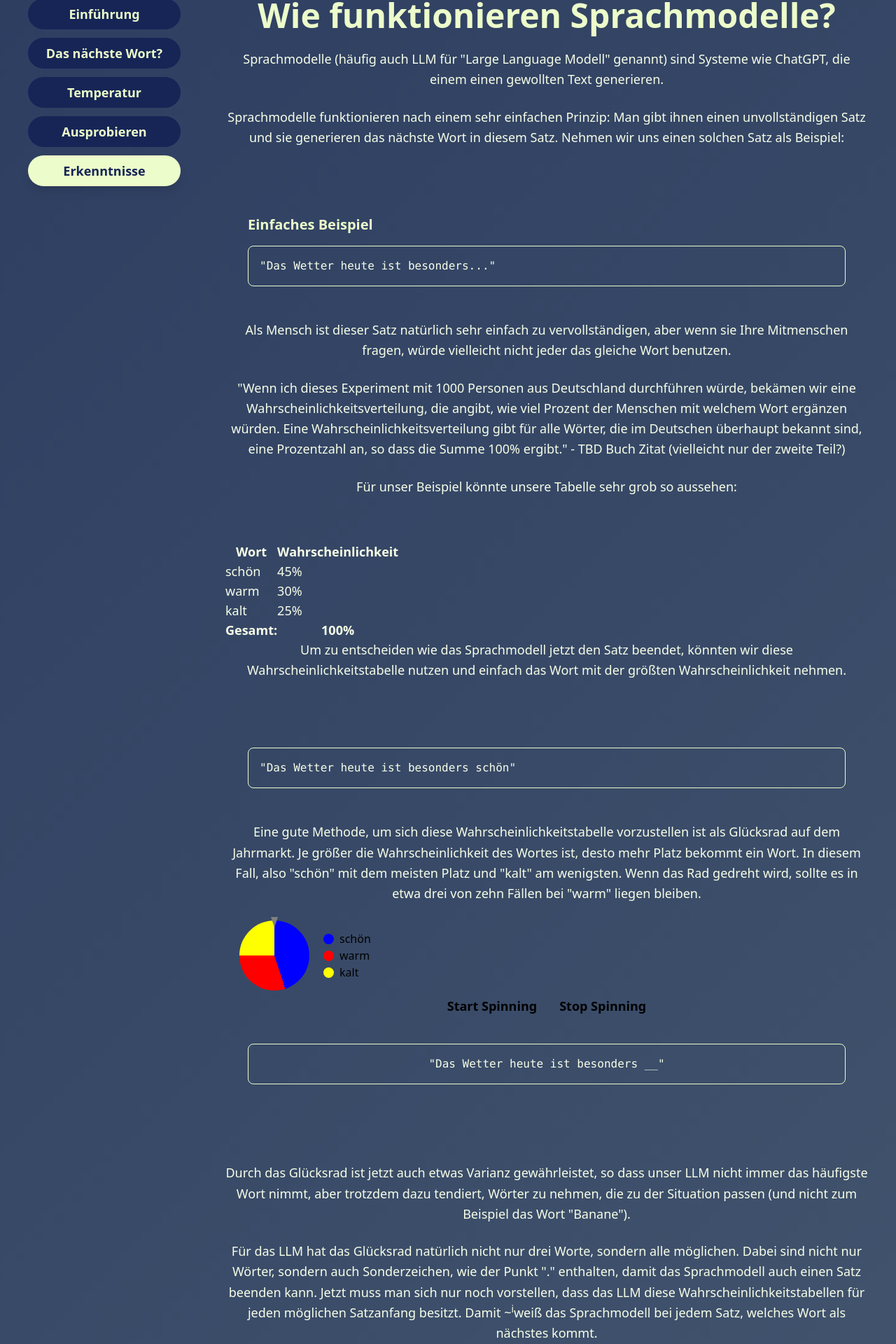
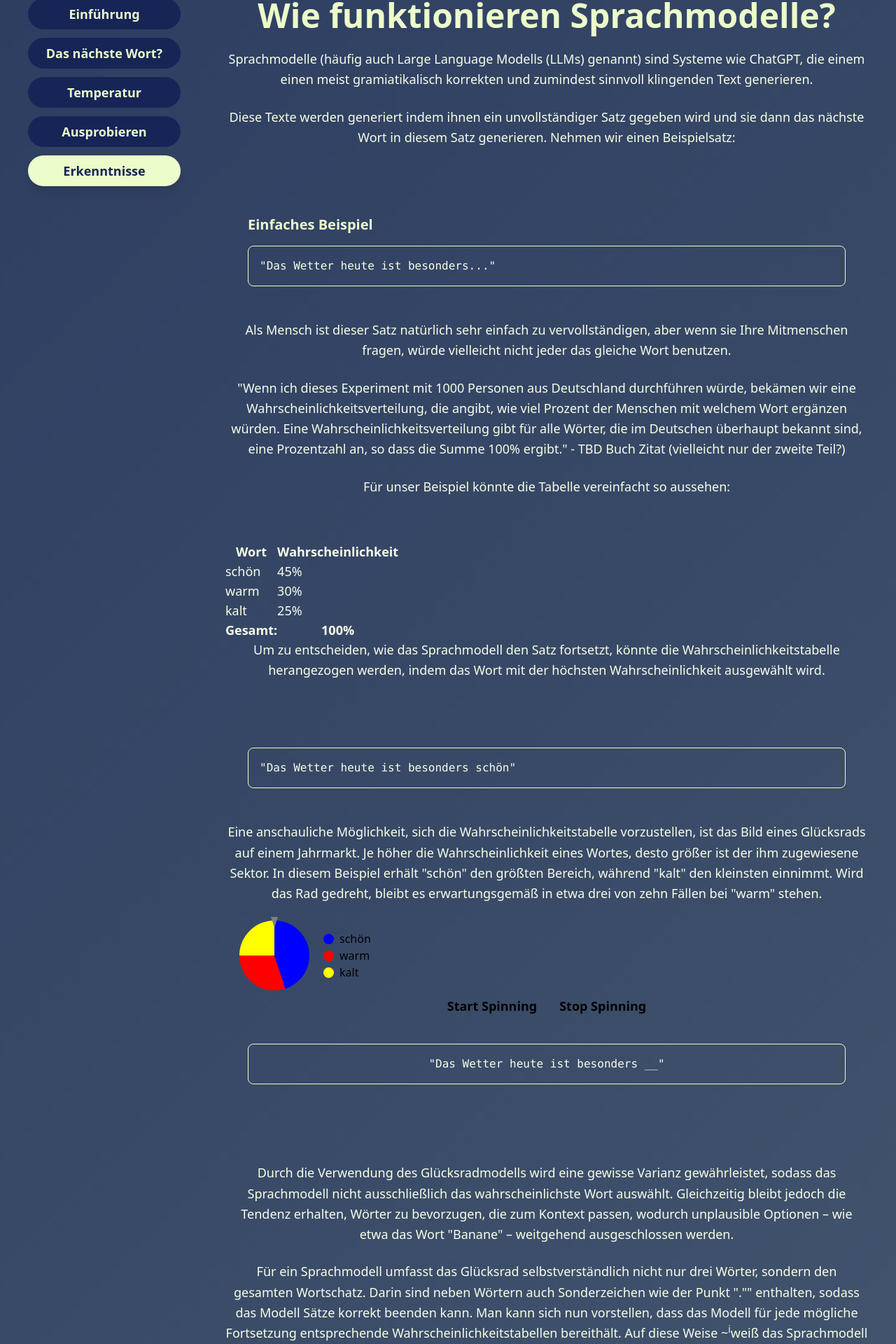
Before and after one commit to TNattermann/weiss-die-ki-dass-sie-nichts-weiss-frontend, a React (Vite) app: page /temperature in a window 1280 px wide. Shown: the part 124-2044 px from the top of the page at 70% size. Built offline with nearby package versions, Linux system fonts and the light colour scheme.

Commit message:
Changed Tilde design for readability; new Texts for Temperatur; added word Tokens to WE Text

```diff
--- a/src/pages/Wahrscheinlichkeitstabellen/TempAusprob.tsx
+++ b/src/pages/Wahrscheinlichkeitstabellen/TempAusprob.tsx
@@ -100,8 +100,7 @@ export default function TempAusprob() {
                     <div>
                         <p className="text-lg text-text-normal mb-6 leading-relaxed">
 
-                        Hier können Sie jetzt selbst ein bisschen ausprobieren, was das verstellen, des Temperatur-reglers bewirkt
-                        und einen Satz generieren.
+                        Hier können Sie jetzt selbst ausprobieren, wie sich das Verstellen des Temperaturreglers auf des Satz auswirkt.
                         </p>
 
 
--- a/src/pages/Wahrscheinlichkeitstabellen/WahrIntroduction.tsx
+++ b/src/pages/Wahrscheinlichkeitstabellen/WahrIntroduction.tsx
@@ -15,13 +15,13 @@ export default function WahrIntroduction() {
 
                         <p className="text-lg text-text-normal mb-6 leading-relaxed">
 
-                        Sprachmodelle (häufig auch LLM für "Large Language Modell" genannt) sind Systeme wie ChatGPT,
-                        die einem einen gewollten Text generieren.
+                        Sprachmodelle (häufig auch Large Language Modells (LLMs) genannt) sind Systeme wie ChatGPT,
+                        die einem einen meist gramiatikalisch korrekten und zumindest sinnvoll klingenden Text generieren.
                         </p>
                         <p className="text-lg text-text-normal mb-6 leading-relaxed">
 
-                        Sprachmodelle funktionieren nach einem sehr einfachen Prinzip: Man gibt ihnen einen unvollständigen Satz
-                        und sie generieren das nächste Wort in diesem Satz. Nehmen wir uns einen solchen Satz als Beispiel:
+                        Diese Texte werden generiert indem ihnen ein unvollständiger Satz gegeben wird
+                        und sie dann das nächste Wort in diesem Satz generieren. Nehmen wir einen Beispielsatz:
                         </p>
                     </div>
                 </div>
@@ -49,7 +49,7 @@ export default function WahrIntroduction() {
 
                         <p className="text-lg text-text-normal mb-6 leading-relaxed">
 
-                        Für unser Beispiel könnte unsere Tabelle sehr grob so aussehen:
+                        Für unser Beispiel könnte die Tabelle vereinfacht so aussehen:
                         </p>
                     </div>
                 </div>
@@ -71,10 +71,8 @@ export default function WahrIntroduction() {
                 <div className="text-center mb-16">
                     <div>
                         <p className="text-lg text-text-normal mb-6 leading-relaxed">
-
-                        Um zu entscheiden wie das Sprachmodell jetzt den Satz beendet, könnten wir diese Wahrscheinlichkeitstabelle
-                        nutzen und einfach das Wort
-                        mit der größten Wahrscheinlichkeit nehmen.
+                            Um zu entscheiden, wie das Sprachmodell den Satz fortsetzt, könnte die Wahrscheinlichkeitstabelle herangezogen werden,
+                             indem das Wort mit der höchsten Wahrscheinlichkeit ausgewählt wird.
                         </p>
 
 
@@ -90,11 +88,10 @@ export default function WahrIntroduction() {
                 <div className="text-center mb-16">
                     <div>
                         <p className="text-lg text-text-normal mb-6 leading-relaxed">
-
-                        Eine gute Methode, um sich diese Wahrscheinlichkeitstabelle vorzustellen ist als Glücksrad auf dem Jahrmarkt.
-                        Je größer die Wahrscheinlichkeit des Wortes ist, desto mehr Platz bekommt ein Wort. In diesem Fall, also "schön"
-                        mit dem meisten Platz und "kalt" am wenigsten. Wenn das Rad gedreht wird, sollte es in etwa drei von zehn Fällen bei
-                        "warm" liegen bleiben.
+                            Eine anschauliche Möglichkeit, sich die Wahrscheinlichkeitstabelle vorzustellen, ist das Bild eines Glücksrads auf einem Jahrmarkt.
+                            Je höher die Wahrscheinlichkeit eines Wortes, desto größer ist der ihm zugewiesene Sektor.
+                            In diesem Beispiel erhält "schön" den größten Bereich, während "kalt" den kleinsten einnimmt.
+                            Wird das Rad gedreht, bleibt es erwartungsgemäß in etwa drei von zehn Fällen bei "warm" stehen.
                         </p>
 
 
@@ -104,21 +101,17 @@ export default function WahrIntroduction() {
 
 
                         <p className="text-lg text-text-normal mb-6 leading-relaxed">
-
-                        Durch das Glücksrad ist jetzt auch etwas Varianz gewährleistet,
-                        so dass unser LLM nicht immer das häufigste
-                        Wort nimmt, aber trotzdem dazu tendiert, Wörter zu nehmen, die zu der Situation passen
-                        (und nicht zum Beispiel das Wort "Banane").
+                            Durch die Verwendung des Glücksradmodells wird eine gewisse Varianz gewährleistet,
+                            sodass das Sprachmodell nicht ausschließlich das wahrscheinlichste Wort auswählt.
+                            Gleichzeitig bleibt jedoch die Tendenz erhalten, Wörter zu bevorzugen, die zum Kontext passen,
+                            wodurch unplausible Optionen – wie etwa das Wort "Banane" – weitgehend ausgeschlossen werden.
                         </p>
 
                         <p className="text-lg text-text-normal mb-6 leading-relaxed">
-
-                        Für das LLM hat das Glücksrad natürlich nicht nur drei Worte, sondern alle möglichen.
-                        Dabei sind nicht nur Wörter,
-                        sondern auch Sonderzeichen, wie der Punkt "." enthalten,
-                        damit das Sprachmodell auch einen Satz beenden kann.
-                        Jetzt muss man sich nur noch vorstellen, dass das LLM diese Wahrscheinlichkeitstabellen für jeden möglichen
-                        Satzanfang besitzt. Damit <Tilde />weiß das Sprachmodell bei jedem Satz, welches Wort als nächstes kommt.
+                            Für ein Sprachmodell umfasst das Glücksrad selbstverständlich nicht nur drei Wörter, sondern den gesamten Wortschatz.
+                            Darin sind neben Wörtern auch Sonderzeichen wie der Punkt "."" enthalten, sodass das Modell Sätze korrekt beenden kann.
+                            Man kann sich nun vorstellen, dass das Modell für jede mögliche Fortsetzung entsprechende Wahrscheinlichkeitstabellen bereithält.
+                            Auf diese Weise <Tilde />weiß das Sprachmodell bei jedem Schritt, welches Wort mit welcher Wahrscheinlichkeit als Nächstes folgt.
                         </p>
 
 
--- a/src/pages/aboutUs/AboutUsText.tsx
+++ b/src/pages/aboutUs/AboutUsText.tsx
@@ -11,10 +11,10 @@ export default function AboutUsText() {
           Wir sind eine Gruppe von Studierenden, die ihren Master in
           Sozioinformatik an der RPTU in Kaiserslautern machen. Diese Webseite
           ist im Rahmen unseres Master-Projekts entstanden und ergänzt das Buch
-          "Weiß die KI, dass sie nichts weiß?" von Katharina A. Zweig. Unser
+          "Weiß die KI, dass sie nichts weiß?" von Prof. Dr. Katharina A. Zweig. Unser
           Ziel ist es, allen Menschen ein grundlegendes Verständnis von
           Sprachmodellen zu vermitteln, unabhängig von technischen
-          Vorkenntnissen. (Text ergänzen)
+          Vorkenntnissen.
         </p>
       </div>
     </div>
--- a/src/pages/wordembeddings/EmbeddingsVizualizer.tsx
+++ b/src/pages/wordembeddings/EmbeddingsVizualizer.tsx
@@ -90,7 +90,7 @@ function EmbeddingsVizualizer() {
             <h1 className="text-5xl font-bold text-center text-primary mb-6">Wie kann eine solche Worteinbettung aussehen?</h1>
             <p className="text-xl text-text-normal mx-auto leading-relaxed">
               Vereinfacht dargestellt können reale Wörter, die in einem für uns unvorstellbaren mehrdimensionalen Raum repräsentiert werden, auf einen zweidimensionalen Raum – ein Koordinatensystem – projiziert werden.
-              Echte Worteinbettungen werden in sogenannten Vektoren gespeichert, die beispielsweise die Form [−1,9737;0,23452;1,0873465;…;3,973465] annehmen können. Jede Zahl in einem solchen Vektor gibt die Position in einer bestimmten Dimension an. In der Praxis umfassen diese Vektoren oftmals mehrere hundert Dimensionen, die zur Veranschaulichung hier jedoch auf zwei Dimensionen reduziert werden.
+              Echte Worteinbettungen werden in sogenannten Vektoren gespeichert, die beispielsweise die Form <span className="text-primary">[−1,9737; 0,23452; 1,0873465; …; 3,973465]</span> annehmen können. Jede Zahl in einem solchen Vektor gibt die Position in einer bestimmten Dimension an. In der Praxis umfassen diese Vektoren oftmals mehrere hundert Dimensionen, die zur Veranschaulichung hier jedoch auf zwei Dimensionen reduziert werden.
               Wählen Sie eines der Beispiele aus, um die entsprechenden Worteinbettungen im Koordinatensystem zu betrachten.
             </p>
         </div>
```
Also changed, not shown: src/components/Tilde.tsx (+5 -11 lines).
